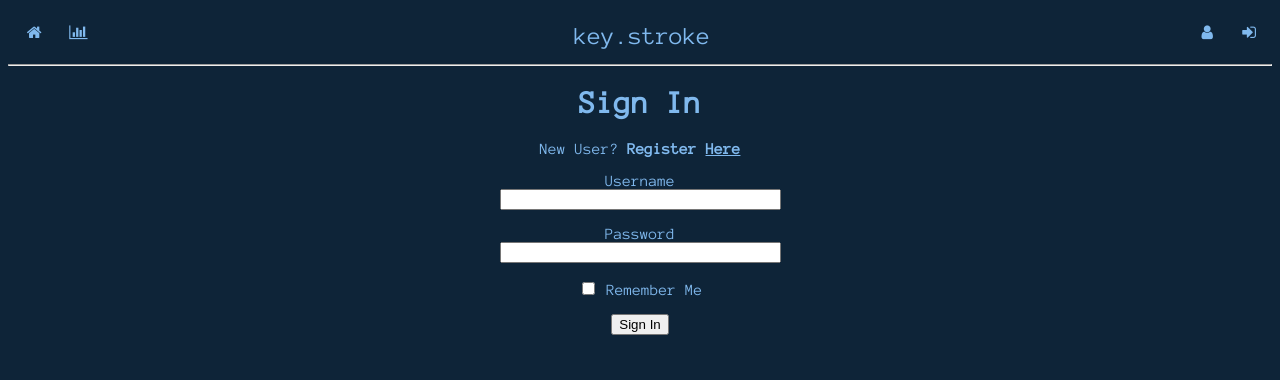
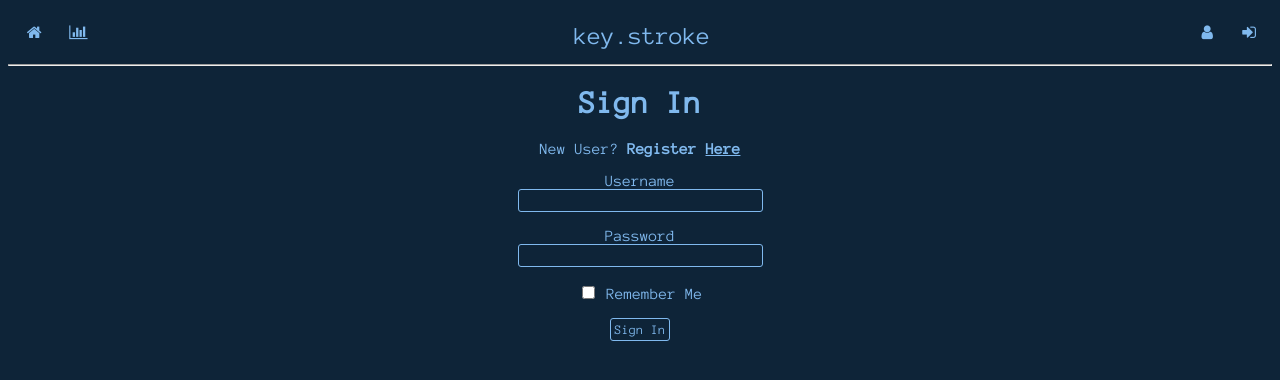
Before and after one commit to danieltobiastan/reimagined-octo-parakeet, a Flask app: page /login in a window 1280 px wide. Shown: the top 380 px of the page. Run offline with Flask 2, Linux system fonts and the light colour scheme.

Commit message:
minor changes

```diff
--- a/app/static/stylesheets/login.css
+++ b/app/static/stylesheets/login.css
@@ -4,3 +4,23 @@ body {
   text-align: center;
   font-family: 'Anonymous Pro', monospace;
 }
+
+input[type=text], input[type=password] {
+  background-color: rgb(14, 36, 56);
+  border: 1px solid rgb(128, 185, 238);
+  border-radius: 3px 3px 3px 3px;
+  padding: 4px;
+  color: rgb(128, 185, 238);
+  font-family: 'Anonymous Pro', monospace;
+}
+
+input[type="submit"] {
+  border: 1px solid rgb(128, 185, 238);
+  border-radius: 3px 3px 3px 3px;
+  padding: 4px;
+  background-color: rgb(14, 36, 56);
+  color: rgb(128, 185, 238);
+  font-family: 'Anonymous Pro', monospace;
+}
+
+}
--- a/app/static/stylesheets/register.css
+++ b/app/static/stylesheets/register.css
@@ -5,11 +5,16 @@ body {
   font-family: 'Anonymous Pro', monospace;
 }
 
-label {
-  margin: 4px;
+input[type=text], input[type=password] {
+  background-color: rgb(14, 36, 56);
+  border: 1px solid rgb(128, 185, 238);
+  border-radius: 3px 3px 3px 3px;
+  padding: 4px;
+  color: rgb(128, 185, 238);
+  font-family: 'Anonymous Pro', monospace;
 }
 
-input[type=text], input[type=password] {
+input[type="submit"] {
   border: 1px solid rgb(128, 185, 238);
   border-radius: 3px 3px 3px 3px;
   padding: 4px;
@@ -17,14 +22,3 @@ input[type=text], input[type=password] {
   color: rgb(128, 185, 238);
   font-family: 'Anonymous Pro', monospace;
 }
-
-input[type=button] {
-  font-family: 'Anonymous Pro', monospace;
-  background-color: rgb(14, 36, 56);
-  color: rgb(128, 185, 238);
-  padding: 5px;
-}
-
-input[type=button]:hover {
-  font-weight: bold;
-}
--- a/app/templates/login.html
+++ b/app/templates/login.html
@@ -6,7 +6,7 @@
 
 {% block head %}
 <link rel= "stylesheet" type= "text/css" href="{{ url_for('static',filename='stylesheets/base.css') }}">
-<link rel= "stylesheet" type= "text/css" href="{{ url_for('static',filename='stylesheets/login.css') }}">
+<link rel= "stylesheet" type= "text/css" href="{{ url_for('static',filename='stylesheets/register.css') }}">
 {% endblock %}
 
 {% block content %}
--- a/app/templates/register.html
+++ b/app/templates/register.html
@@ -41,7 +41,7 @@
             <span style='color: red'>[{{error}}]</span>
             {% endfor %}
         </p>
-        <p>{{ form.submit() }}</p>
+        <p class="submit">{{ form.submit() }}</p>
         <p><b>Already have an account? Login <a href="{{ url_for('login') }}"><u>here</u></a></b></p>
     </form>
 {% endblock %}
--- a/app/templates/user.html
+++ b/app/templates/user.html
@@ -6,7 +6,7 @@
 
 {% block head %}
 <link rel= "stylesheet" type= "text/css" href="{{ url_for('static',filename='stylesheets/base.css') }}">
-<link rel= "stylesheet" type= "text/css" href="{{ url_for('static',filename='stylesheets/scores.css') }}">
+<link rel= "stylesheet" type= "text/css" href="{{ url_for('static',filename='stylesheets/user.css') }}">
 {% endblock %}
 
 {% block content %}
```
Also changed, not shown: app/static/stylesheets/game.css (+8 -10 lines), app/static/stylesheets/scores.css (+12 -30 lines), app/static/stylesheets/user.css (added, +10 -0 lines), app.db.
